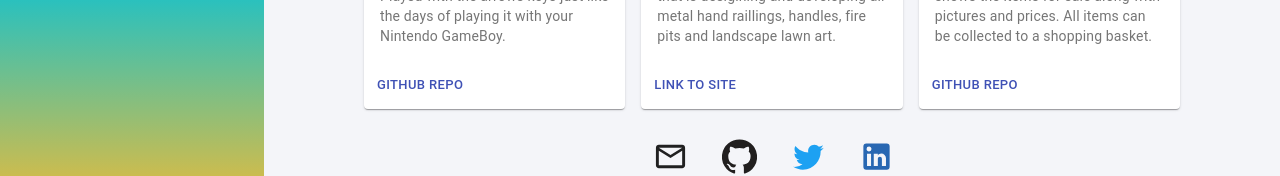
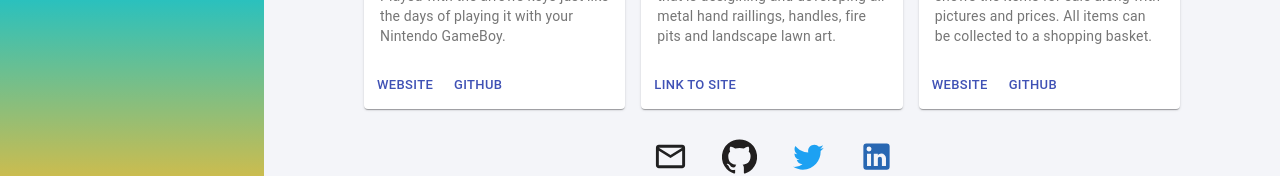
Before and after one commit to LeviG68/react-portfolio, a React (Create React App) app: page /project in a window 1280 px wide. Shown: the part 409-585 px from the top of the page. Built offline with nearby package versions, Linux system fonts and the light colour scheme.

Commit message:
added github pages links for projects and links for github repos

```diff
--- a/src/contents/FakeStore.js
+++ b/src/contents/FakeStore.js
@@ -42,8 +42,12 @@ export default function MediaCard() {
         </CardContent>
       </CardActionArea>
       <CardActions>
-        <Button size="small" color="primary" href="########">
-          Github repo
+        <Button size="small" color="primary" href="https://levig68.github.io/React-Shopping-Cart/">
+          Website
+        </Button>
+        <br></br>
+        <Button size="small" color="primary" href="https://github.com/LeviG68/React-Shopping-Cart">
+          GitHub
         </Button>
       </CardActions>
     </Card>
--- a/src/contents/TetrisCard.js
+++ b/src/contents/TetrisCard.js
@@ -42,8 +42,11 @@ export default function MediaCard() {
         </CardContent>
       </CardActionArea>
       <CardActions>
-        <Button size="small" color="primary" href="########">
-          GitHub repo
+        <Button size="small" color="primary" href="https://levig68.github.io/reactTetris/">
+          Website
+        </Button>
+        <Button size="small" color="primary" href="https://github.com/LeviG68/reactTetris">
+          GitHub
         </Button>
       </CardActions>
     </Card>
```
